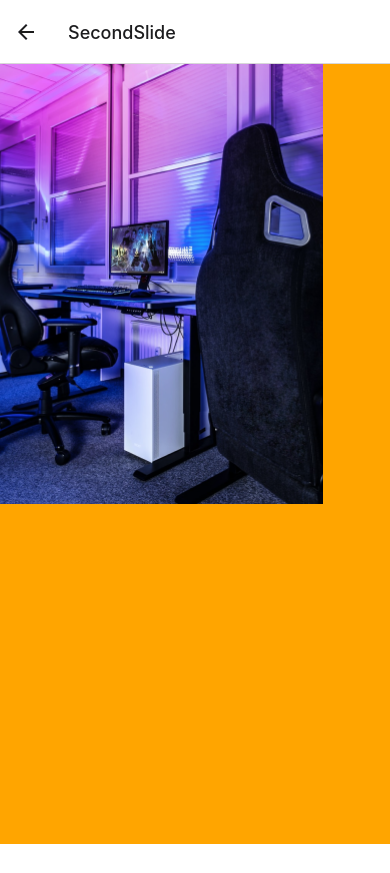
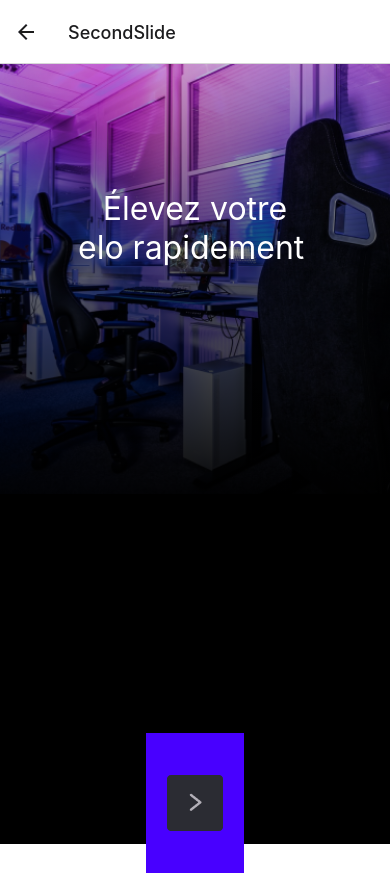
Before and after one commit to HugoD66/AppMobile-Lol, a React Native app: screen /ThirdSlide in a window 390 px wide. Before the commit this address had no page. Before the commit the page ends 844 px from the top, so only its background shows below. Built offline with nearby package versions, Linux system fonts and the light colour scheme.

Commit message:
Save projet, Template slide 4 ok

```diff
--- a/App.tsx
+++ b/App.tsx
@@ -5,6 +5,7 @@ import { NavigationContainer } from '@react-navigation/native';
 import {createNativeStackNavigator, NativeStackNavigationProp} from "@react-navigation/native-stack";
 import ThirdSlide from "./app/pages/intro/ThirdSlide";
 import FourthSlide from "./app/pages/intro/FourthSlide";
+
 
 type StackParamList = {
   FirstSlide?: undefined;
--- a/app/pages/intro/FirstSlide.tsx
+++ b/app/pages/intro/FirstSlide.tsx
@@ -38,6 +38,7 @@ export function FirstSlide() {
                     source={require('../../../assets/intro/introLogo.png')}
                 />
             </TouchableOpacity>
+
         </View>
     );
 }
--- a/app/pages/intro/FourthSlide.tsx
+++ b/app/pages/intro/FourthSlide.tsx
@@ -1,13 +1,20 @@
-import { StatusBar } from 'expo-status-bar';
-import {Alert, Button, Image, StyleSheet, Text, TouchableOpacity, View} from 'react-native';
+import { LinearGradient } from 'expo-linear-gradient';
+import { Image, StyleSheet, Text, TouchableOpacity, View} from 'react-native';
 export default function FourthSlide() {
     return (
         <View style={styles.container}>
-
+            <LinearGradient style={styles.linearGradient}
+                            colors={[
+                                'rgba(52,43,43,0)',
+                                'rgb(0,0,0)'
+                            ]}
+           />
             <Image style={styles.image} source={require('../../../assets/intro/intro-fourthSlide.png')} />
-            <Text style={styles.title}> Coucou </Text>
-            <Text style={styles.desc}> Coucou </Text>
-            <Button title='' />
+            <Text style={styles.title}>Élevez votre elo rapidement </Text>
+            <Text style={styles.desc}> Assurez-vous de regarder l'application qui vous fera passer au niveau supérieur </Text>
+            <TouchableOpacity style={styles.button} onPress={() => { /* handle press */ }}>
+                <Text>azefa aa faf</Text>
+            </TouchableOpacity>
         </View>
     );
 }
@@ -19,28 +26,50 @@ const styles = StyleSheet.create({
         backgroundColor: 'black',
         alignItems: 'center',
         justifyContent: 'center',
+        height: '100%'
     },
     image: {
         margin: 0,
-        top: -200,
-        height: 500,
+        top: -250,
+        height: 700,
         resizeMode: 'cover',
+        zIndex: 1,
+        position: 'absolute'
+    },
+    linearGradient: {
+        width: '100%',
+        alignItems: 'center',
+        justifyContent: 'center',
+        zIndex: 2,
+        position:'absolute',
+        height: 530,
+        top: -80,
     },
     title: {
-        backgroundColor: 'white',
-        alignItems: 'center',
-        justifyContent: 'center',
-        width: '100%',
+        width: '60%',
+        zIndex: 3,
+        color: 'white',
         textAlign: 'center',
+        bottom: -125,
+        //fontFamily: 'DM Sans',
+        fontSize: 32,
     },
     desc: {
-        backgroundColor: 'white',
-        alignItems: 'center',
-        justifyContent: 'center',
-        width: '100%',
         textAlign: 'center',
+        color: '#B3B0B8',
+        fontWeight: "light",
+        letterSpacing: 2,
+        bottom: -150,
+        width: '70%',
+        fontSize: 16,
+        //fontFamily: 'Calibri'
     },
     button: {
+        zIndex: 6,
+        bottom: -280,
+        width: '90%',
+        height: '18%',
+        backgroundColor: 'rgb(72,0,255)',
+    }
 
-    }
 });
--- a/app/pages/intro/SecondSlide.tsx
+++ b/app/pages/intro/SecondSlide.tsx
@@ -2,6 +2,7 @@ import React, {useEffect} from "react";
 import {Animated, Image, StyleSheet, Text, TouchableOpacity, View} from "react-native";
 import {useNavigation} from "@react-navigation/native";
 import {StackNavigationProps} from "../../../App";
+import {LinearGradient} from "expo-linear-gradient";
 
 export function SecondSlide() {
 
@@ -10,17 +11,22 @@ export function SecondSlide() {
             console.log({navigation: navigation.getState()})
             navigation.navigate('ThirdSlide');
     };
-
-
-
-
     return (
         <View style={styles.container}>
-            <TouchableOpacity onPress={() => {
-                navigate();
-            }}>
+            <LinearGradient style={styles.linearGradient}
+                            colors={[
+                                'rgba(52,43,43,0)',
+                                'rgb(0,0,0)'
+                            ]}
+            />
+
                 <Image  style={styles.image} source={require('../../../assets/intro/intro-secondSlide.png')} />
-            </TouchableOpacity>
+                <Text style={styles.title}>Élevez votre elo rapidement </Text>
+                <Text style={styles.desc}> Assurez-vous de regarder l'application qui vous fera passer au niveau supérieur </Text>
+                <TouchableOpacity style={styles.button} onPress={() => { navigate() }}>
+                    <Image style={styles.pictureButton} source={require('../../../assets/buttons/just_button.png')} />
+
+                </TouchableOpacity>
         </View>
     );
 }
@@ -28,16 +34,57 @@ const styles = StyleSheet.create({
     container: {
         width: '100%',
         flex: 1,
-        backgroundColor: 'orange',
+        backgroundColor: 'black',
         alignItems: 'center',
         justifyContent: 'center',
+        height: '100%'
     },
     image: {
         margin: 0,
-        left: -60,
-        top: -200,
-        height: 500,
-        resizeMode: 'cover', // Assurez-vous que l'image couvre l'espace nécessaire sans être déformée
-        //: 'linear-gradient(90deg, rgba(0,0,0,1) 0%, rgba(124,247,179,0) 29%)'
+        top: -50,
+        height: 480,
+        width: '100%',
+        resizeMode: 'cover',
+        zIndex: 1,
+        position: 'absolute'
     },
+    linearGradient: {
+        width: '100%',
+        alignItems: 'center',
+        justifyContent: 'center',
+        zIndex: 3,
+        position:'absolute',
+        height: 530,
+        top: -80,
+    },
+    title: {
+        width: '60%',
+        zIndex: 3,
+        color: 'white',
+        textAlign: 'center',
+        bottom: -125,
+        //fontFamily: 'DM Sans',
+        fontSize: 32,
+    },
+    desc: {
+        textAlign: 'center',
+        color: '#B3B0B8',
+        fontWeight: "light",
+        letterSpacing: 2,
+        bottom: -150,
+        width: '70%',
+        fontSize: 16,
+        //fontFamily: 'Calibri'
+    },
+    button: {
+        zIndex: 6,
+        bottom: -280,
+        width: '25%',
+        height: '18%',
+        backgroundColor: 'rgb(72,0,255)',
+        margin: 'auto',
+    },
+    pictureButton: {
+        margin: 'auto',
+    }
 })
--- a/app/pages/intro/ThirdSlide.tsx
+++ b/app/pages/intro/ThirdSlide.tsx
@@ -1,9 +1,9 @@
 import { StatusBar } from 'expo-status-bar';
-import {Alert, Image, StyleSheet, TouchableOpacity, View} from 'react-native';
+import {Alert, Image, StyleSheet, Text, TouchableOpacity, View} from 'react-native';
 import { LinearGradient } from 'expo-linear-gradient';
 import {useNavigation} from "@react-navigation/native";
 import {StackNavigationProps} from "../../../App";
-import {useEffect} from "react";
+import React, {useEffect} from "react";
 
 export default function ThirdSlide() {
 
@@ -16,23 +16,21 @@ export default function ThirdSlide() {
 
     return (
         <View style={styles.container}>
+            <LinearGradient style={styles.linearGradient}
+                            colors={[
+                                'rgba(52,43,43,0)',
+                                'rgb(0,0,0)'
+                            ]}
+            />
+
+                <Text style={styles.title}>Élevez votre elo rapidement </Text>
+
+                <Image  style={styles.image} source={require('../../../assets/intro/intro-thirthSlide.png')} />
             <TouchableOpacity onPress={() => {
                 navigate();
             }}>
-                <LinearGradient
-                    // Les couleurs du dégradé
-                    colors={['rgba(0,0,0,0.8)', 'transparent']}
-                    // Début du dégradé à gauche
-                    start={{ x: 0, y: 0 }}
-                    // Fin du dégradé à droite
-                    end={{ x: 1, y: 0 }}
-                    // Style du dégradé
-                    // ===>   style={styles.gradient}
-                >
-                    <Image  style={styles.image} source={require('../../../assets/intro/intro-thirthSlide.png')} />
-                </LinearGradient >
+                <Image style={styles.pictureButton} source={require('../../../assets/buttons/just_button.png')} />
             </TouchableOpacity>
-
         </View>
     );
 }
@@ -44,24 +42,55 @@ const styles = StyleSheet.create({
         backgroundColor: 'black',
         alignItems: 'center',
         justifyContent: 'center',
-        border: '3px solid orange',
-        top: 0
+        height: '100%'
     },
     image: {
         margin: 0,
-        left: -60,
-        top: -200,
-        height: 500,
-        resizeMode: 'cover', // Assurez-vous que l'image couvre l'espace nécessaire sans être déformée
-        //: 'linear-gradient(90deg, rgba(0,0,0,1) 0%, rgba(124,247,179,0) 29%)'
+        top: -250,
+        height: 700,
+        resizeMode: 'cover',
+        zIndex: 1,
+        position: 'absolute'
     },
-   /*
-    gradient: {
-        width: '100%', // Le dégradé doit avoir la même largeur que l'image
-        height: 500, // Et la même hauteur que l'image
-        position: 'absolute', // Positionnement absolu pour superposer le dégradé à l'image
-        left: -60,
-        top: -200,
+    linearGradient: {
+        width: '100%',
+        alignItems: 'center',
+        justifyContent: 'center',
+        zIndex: 2,
+        position:'absolute',
+        height: 530,
+        top: -80,
+    },
+    title: {
+        width: '60%',
+        zIndex: 3,
+        color: 'white',
+        textAlign: 'center',
+        bottom: -125,
+        //fontFamily: 'DM Sans',
+        fontSize: 32,
+    },
+    desc: {
+        textAlign: 'center',
+        color: '#B3B0B8',
+        fontWeight: "light",
+        letterSpacing: 2,
+        bottom: -150,
+        width: '70%',
+        fontSize: 16,
+        //fontFamily: 'Calibri'
+    },
+    button: {
+        zIndex: 6,
+        bottom: -280,
+        width: '25%',
+        height: '18%',
+        backgroundColor: 'rgb(72,0,255)',
+        margin: 'auto',
+
+    },
+    pictureButton: {
+        margin: 'auto',
+
     }
-    */
 });
```
Also changed, not shown: assets/buttons/just_button.png (added).
